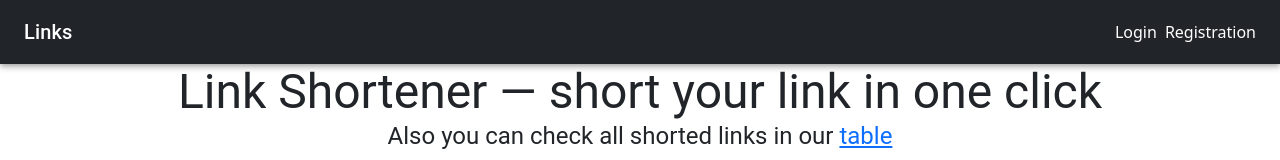
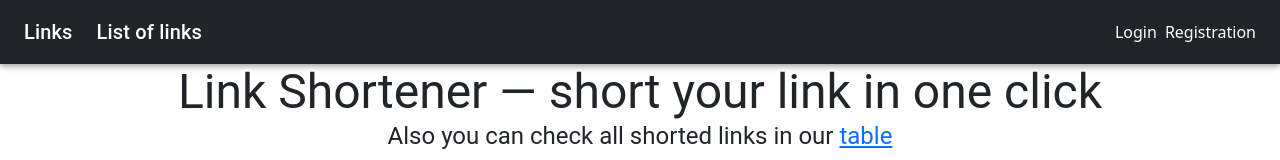
Before and after one commit to MiBBy-4/link_shortener_frontend, a React (Create React App) app: page / in a window 1280 px wide. Shown: the top 160 px of the page. Built offline with nearby package versions, Linux system fonts and the light colour scheme; no server answers.

Commit message:
refactor: change imports of components in Navbar, also add link to the list of links in navbar

```diff
--- a/src/components/templates/Navbar.jsx
+++ b/src/components/templates/Navbar.jsx
@@ -1,9 +1,12 @@
-import AppBar from '@mui/material/AppBar';
-import Box from '@mui/material/Box';
-import Toolbar from '@mui/material/Toolbar';
-import Typography from '@mui/material/Typography';
-import Button from '@mui/material/Button';
-import Link from '@mui/material/Link';
+import {
+  AppBar,
+  Button,
+  Box,
+  Toolbar,
+  Typography,
+  Link,
+  MenuItem,
+} from '@mui/material';
 import { useDispatch, useSelector } from 'react-redux';
 import { logoutRequest } from '../../requests/apiRequests/UserRequests';
 
@@ -23,7 +26,8 @@ export default function LinkNavbar(props) {
       <AppBar position="static" className="bg-dark">
         <Toolbar>
           <Typography variant="h6" component="div" sx={{ flexGrow: 1 }}>
-            Links
+            <Link href="/" underline="none" color="inherit">Links</Link>
+            <Link href="/links" className="mx-4" underline="none" color="inherit">List of links</Link>
           </Typography>
           { isLoggedIn ? (
             <Button onClick={() => handleLogoutClick()} color="inherit">
```
